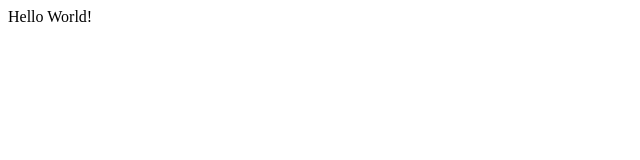
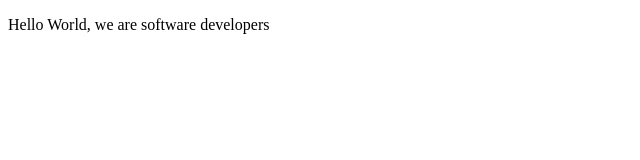
Before and after one commit to abuahmed/MicroverseTrialOne, a plain HTML site: page index.html in a window 1280 px wide. Shown: the whole page, without its empty margins (0-640 px from the left). Drawn offline with Linux system fonts and the light colour scheme.

Commit message:
updated index file

```diff
--- a/index.html
+++ b/index.html
@@ -7,7 +7,7 @@
   </head>
 
   <body>
-    Hello World!
+    <p>Hello World, we are software developers</p>
 
     <script src="https://cdn.freecodecamp.org/testable-projects-fcc/v1/bundle.js"></script>
     <!--
```
